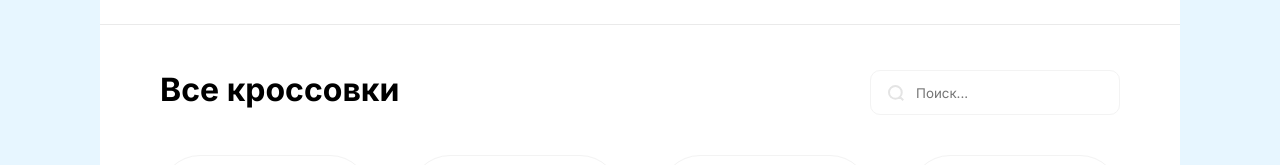
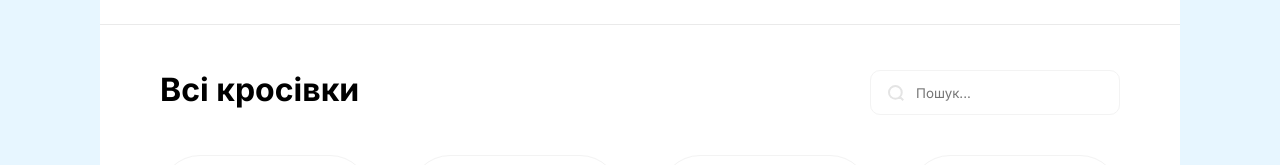
Before and after one commit to SmertelBoll/react-sneaker-shop, a React (Create React App) app: page / in a window 1280 px wide. Shown: the part 157-322 px from the top of the page. Built offline with nearby package versions, Linux system fonts and the light colour scheme; data requests are answered from the project's data file.

Commit message:
Забув деякі слова

```diff
--- a/src/pages/Home.jsx
+++ b/src/pages/Home.jsx
@@ -22,13 +22,13 @@ function Home({ items, onAddBuy, onAddLike, onDelBuy, onDelLike }) {
    return (
       <div>
          <div className="search">
-            <h1>Все кроссовки</h1>
+            <h1>Всі кросівки</h1>
             {isLoaded &&
                <div className="search__block">
                   <input
                      onChange={typingName}
                      type="text"
-                     placeholder='Поиск...'
+                     placeholder='Пошук...'
                      value={searchName}
                   />
 
```
